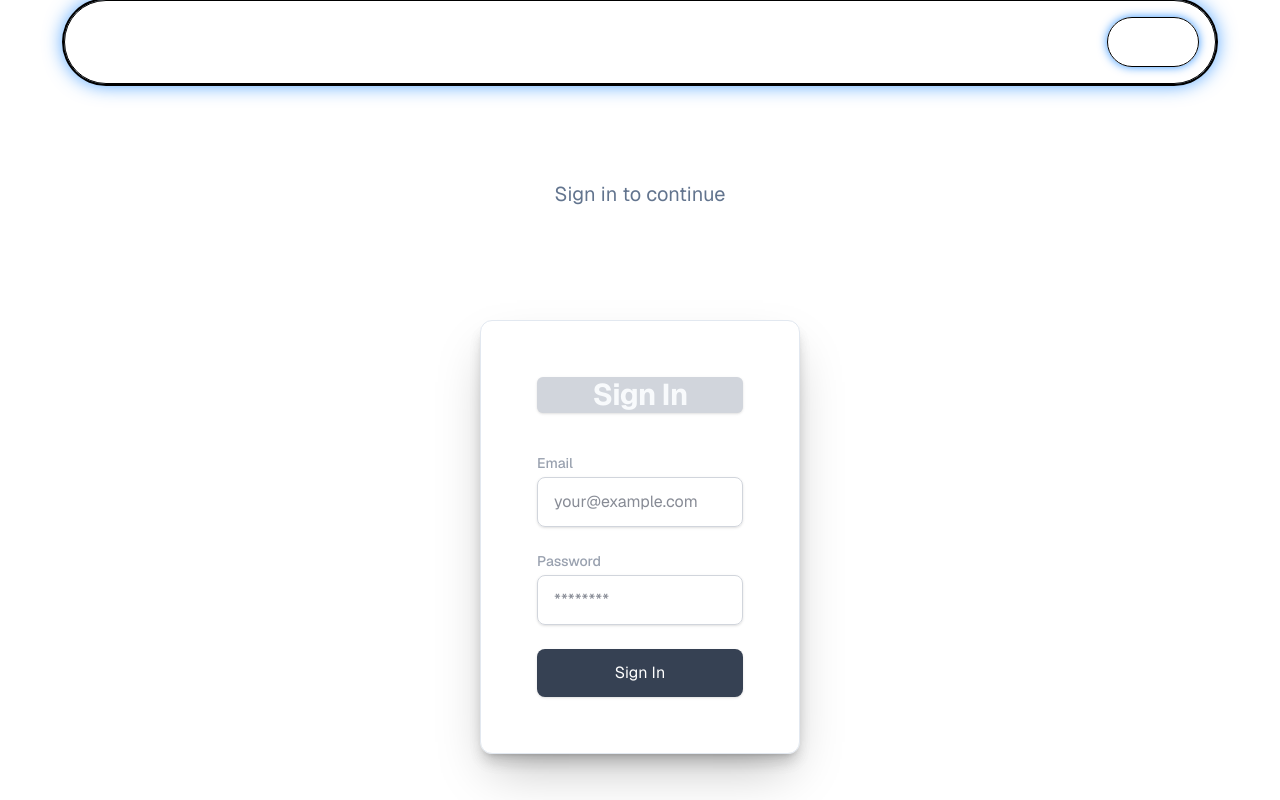
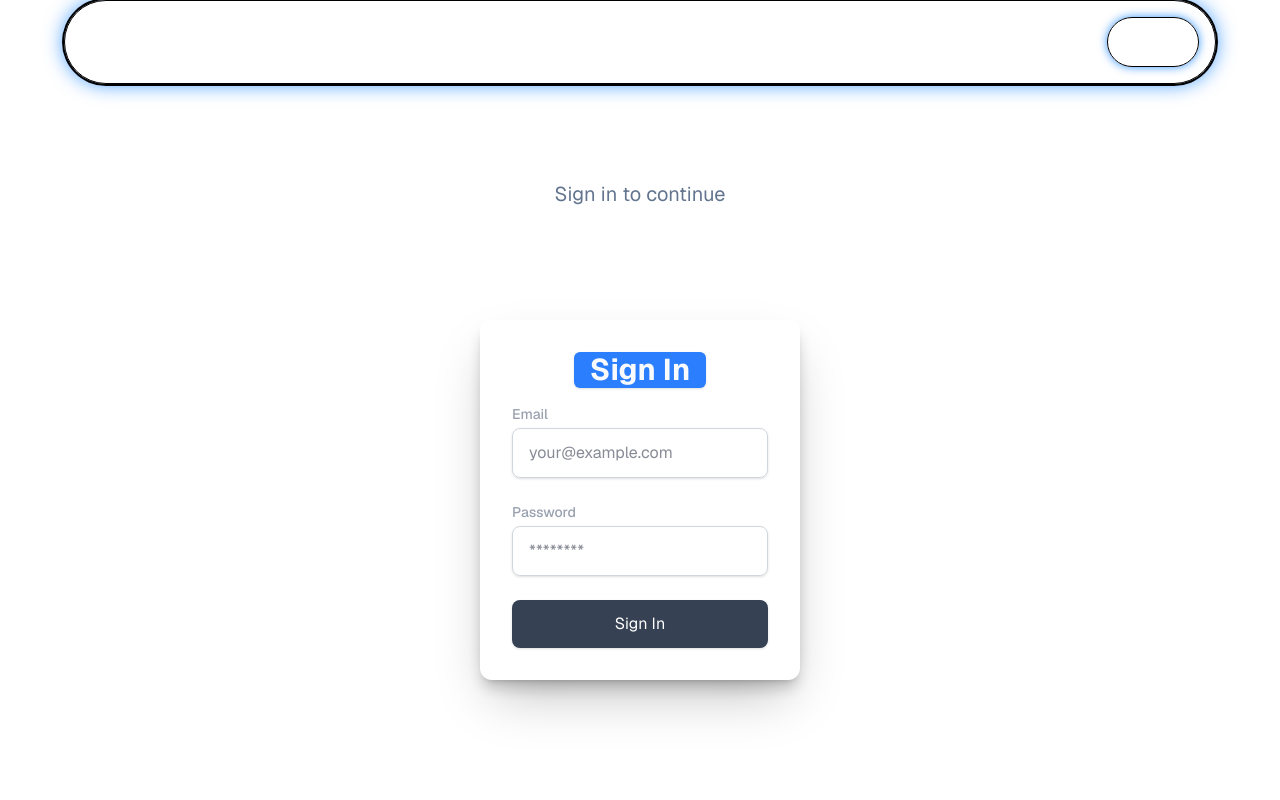
Before and after one commit to yashpatil641/Mock-Master, a Next.js app: page /signin in a window 1280 px wide. Shown: the top 800 px of the page. Built offline with nearby package versions, Linux system fonts and the light colour scheme.

Commit message:
refactor SignIn page layout to use div elements for improved structure and styling

```diff
--- a/src/app/signin/page.tsx
+++ b/src/app/signin/page.tsx
@@ -5,6 +5,7 @@ import {
   CardHeader,
   CardTitle,
   CardContent,
+  CardFooter,
 } from "@/components/ui/card";
 import { Button } from "@/components/ui/button";
 
@@ -17,16 +18,16 @@ export default function SignInPage() {
       </div>
       <GlowArea className="flex gap-8 items-center justify-center lg:py-20 flex-col lg:flex-row">
         <Glow color="pink" className="rounded-xl transition-transform hover:scale-105 shadow-lg">
-          <Card className="w-80 rounded-xl shadow-2xl p-8">
-            <CardHeader className="text-center">
-              <Button className="mb-4 bg-gray-300">
-                <CardTitle className="text-3xl font-bold  ">Sign In</CardTitle>
+          <div className="w-80 rounded-xl shadow-2xl p-8">
+            <div className="text-center">
+              <Button className="mb-4">
+                <div className="text-3xl font-bold">Sign In</div>
               </Button>
-            </CardHeader>
-            <CardContent>
+            </div>
+            <div>
               <SignIn />
-            </CardContent>
-          </Card>
+            </div>
+          </div>
         </Glow>
       </GlowArea>
     </section>
```
